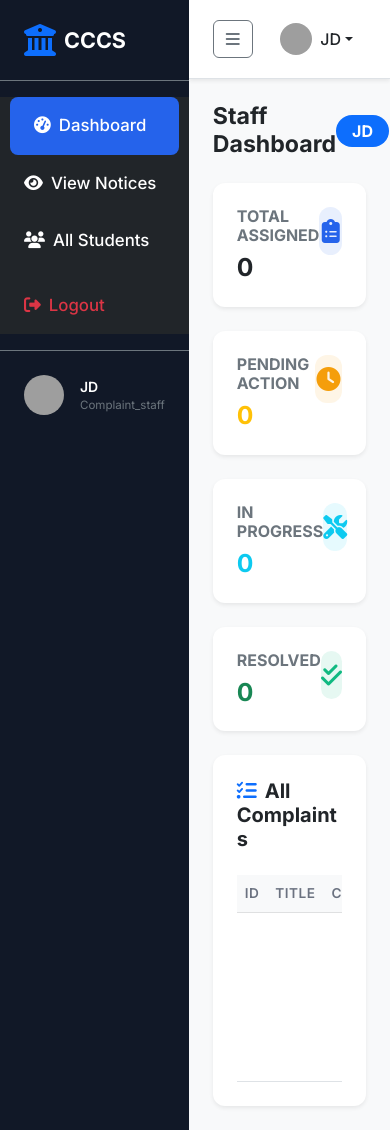
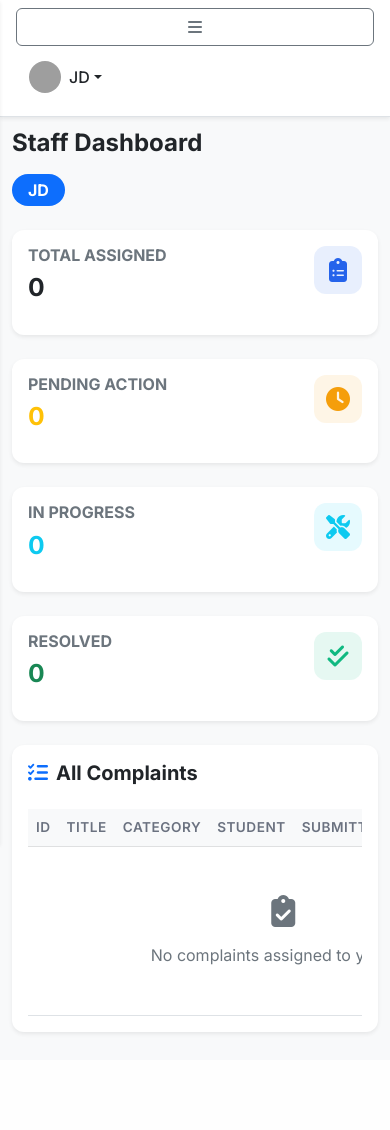
Before and after one commit to Jilla-kannan/cccs2.0, a Flask app: page /staff/dashboard in a window 390 px wide. After the commit the page ends 1035 px from the top, so only its background shows below. Run offline with Flask 3, Linux system fonts and the light colour scheme; a user stored in the database is signed in; data that the repository does not hold is empty; grey boxes are pictures that could not be loaded.

Commit message:
style: full mobile responsiveness overhaul with sliding sidebar, backdrop, and optimized layout

```diff
--- a/static/css/style.css
+++ b/static/css/style.css
@@ -21,9 +21,16 @@ body {
 #sidebar-wrapper {
     min-height: 100vh;
     width: 280px;
-    transition: margin .25s ease-out;
-    background-color: #111827 !important; /* Darker modern background */
+    margin-left: -280px; /* Hide by default on mobile */
+    transition: margin .3s ease-in-out, box-shadow 0.3s ease;
+    background-color: #111827 !important;
+    z-index: 1000;
 }
+#wrapper.toggled #sidebar-wrapper {
+    margin-left: 0;
+    box-shadow: 10px 0 15px rgba(0,0,0,0.1);
+}
+
 
 #sidebar-wrapper .list-group-item {
     font-size: 1.05rem;
@@ -43,14 +50,24 @@ body {
 }
 
 #page-content-wrapper {
-    min-width: 0;
+    min-width: 100vw;
     width: 100%;
-    transition: all .25s ease-out;
+    transition: all .3s ease-in-out;
 }
 
-#wrapper.toggled #sidebar-wrapper {
-    margin-left: -280px;
+@media (min-width: 768px) {
+    #sidebar-wrapper {
+        margin-left: 0; /* Show by default on desktop */
+    }
+    #page-content-wrapper {
+        min-width: 0;
+        width: 100%;
+    }
+    #wrapper.toggled #sidebar-wrapper {
+        margin-left: -280px; /* Hide on toggle for desktop */
+    }
 }
+
 
 /* Navbar */
 .navbar {
@@ -114,15 +131,58 @@ body {
     to { opacity: 1; transform: translateY(0); }
 }
 
-@media (min-width: 768px) {
+@media (max-width: 767px) {
     #sidebar-wrapper {
-        margin-left: 0;
+        position: fixed;
+        height: 100%;
     }
-    #wrapper.toggled #sidebar-wrapper {
-        margin-left: -280px;
+    .dashboard-content {
+        padding: 0.75rem !important;
+    }
+    .card {
+        padding: 1rem !important;
+        margin-bottom: 1rem;
+    }
+    h3, .display-4 {
+        font-size: 1.5rem !important;
+        line-height: 1.2;
+    }
+    .navbar {
+        padding: 0.5rem 1rem !important;
+    }
+    /* Stack header actions */
+    .d-flex.justify-content-between.align-items-center {
+        flex-direction: column !important;
+        align-items: flex-start !important;
+        gap: 1rem;
+    }
+    .d-flex.gap-2, .d-flex.gap-3 {
+        width: 100%;
+        flex-wrap: wrap;
+    }
+    .btn {
+        width: 100%; /* Make buttons full width on small mobile if in a group */
+        margin-bottom: 0.5rem;
+    }
+    .btn-group .btn, .dropdown .btn {
+        width: auto; /* Except inside groups */
+    }
+
+    #wrapper.toggled::after {
+        content: "";
+        position: fixed;
+        top: 0;
+        left: 0;
+        width: 100%;
+        height: 100%;
+        background: rgba(0,0,0,0.5);
+        z-index: 999;
+        animation: fadeIn 0.3s;
     }
 }
+
 .smaller { font-size: 0.75rem; }
+
 .bg-secondary-soft { background-color: rgba(107, 114, 128, 0.1); color: #6B7280; }
 
 .min-vh-75 { min-height: 75vh; }
--- a/templates/base.html
+++ b/templates/base.html
@@ -194,11 +194,23 @@
     <!-- Chart.js -->
     <script src="https://cdn.jsdelivr.net/npm/chart.js"></script>
     <script>
+        const wrapper = document.getElementById("wrapper");
         document.getElementById("menu-toggle")?.addEventListener("click", function (e) {
             e.preventDefault();
-            document.getElementById("wrapper").classList.toggle("toggled");
+            wrapper.classList.toggle("toggled");
+        });
+
+        // Close sidebar when clicking outside on mobile
+        document.addEventListener('click', function(event) {
+            const isClickInsideSidebar = document.getElementById('sidebar-wrapper').contains(event.target);
+            const isClickOnToggle = document.getElementById('menu-toggle').contains(event.target);
+
+            if (window.innerWidth < 768 && wrapper.classList.contains('toggled') && !isClickInsideSidebar && !isClickOnToggle) {
+                wrapper.classList.remove('toggled');
+            }
         });
     </script>
+
     {% block scripts %}{% endblock %}
 </body>
 
```
